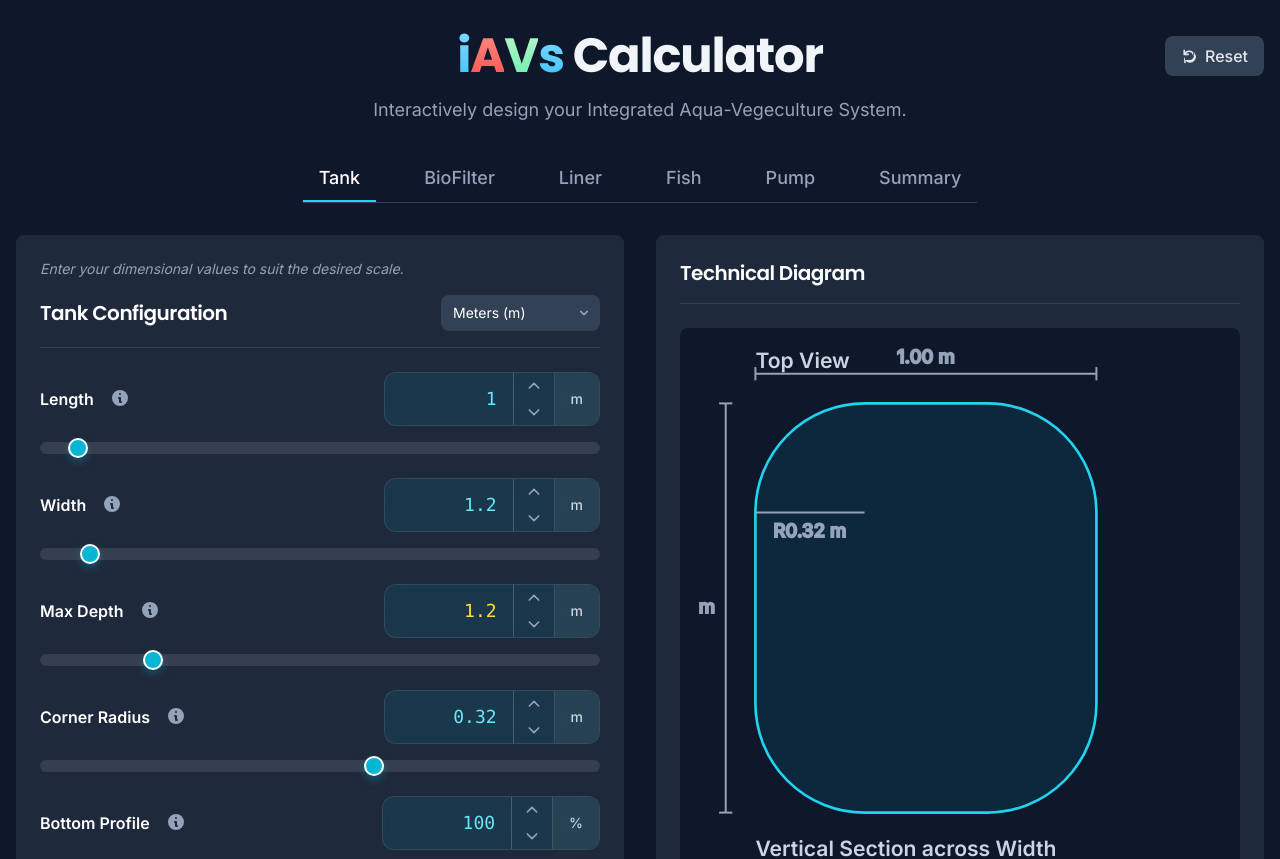
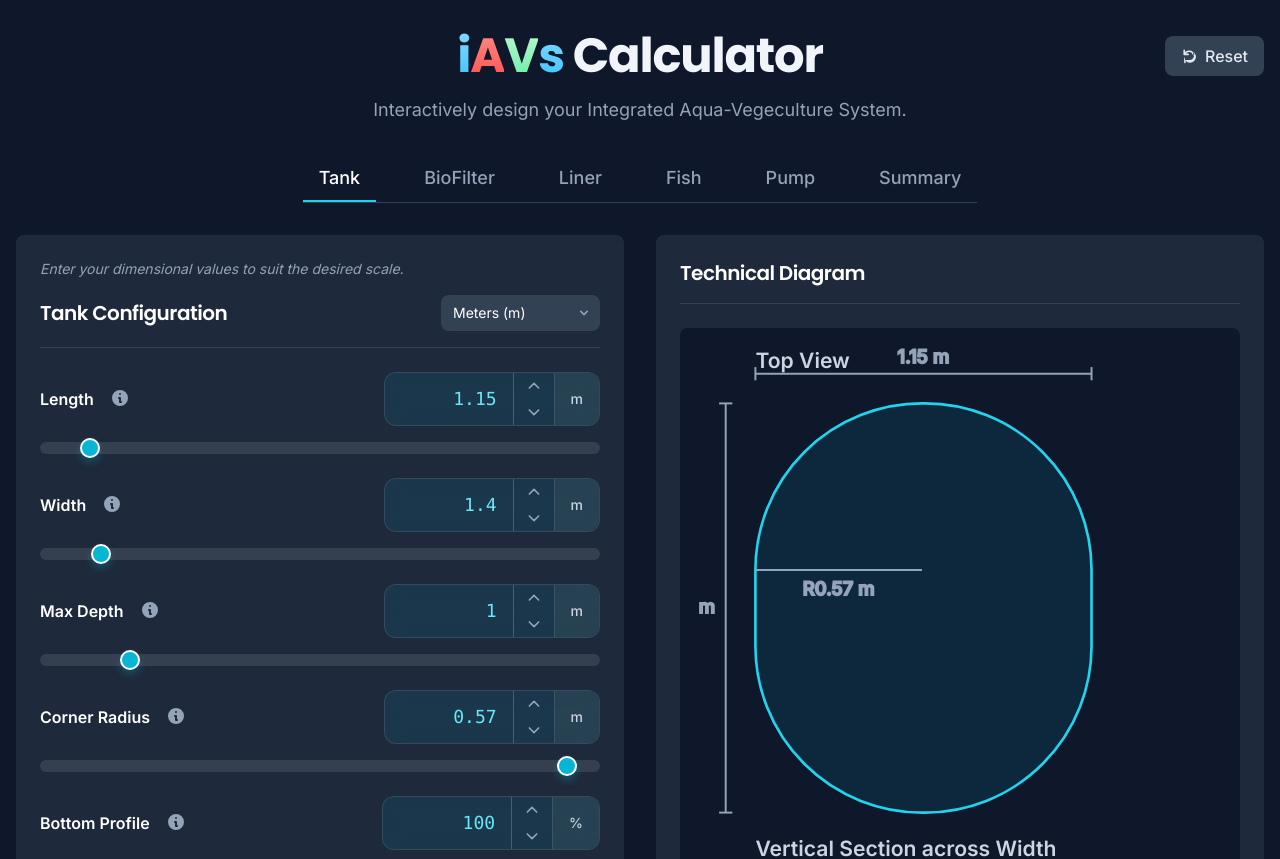
Before and after one commit to adminiavs/iAVs-Calculator, a React (Vite) app: page / in a window 1280 px wide. Shown: the top 859 px of the page. Built offline with nearby package versions, Linux system fonts and the light colour scheme.

Commit message:
Update default settings and fix corner radius warning thresholds

```diff
--- a/App.tsx
+++ b/App.tsx
@@ -33,17 +33,17 @@ const unitConversions = {
 };
 
 const DEFAULT_TANK_DIMENSIONS: TankDimensions = {
-  length: 1000,
-  width: 1200,
-  depth: 1200,
-  cornerRadius: 320,
+  length: 1150,  // 1.15m in mm
+  width: 1400,   // 1.4m in mm
+  depth: 1000,   // 1.0m in mm
+  cornerRadius: 570,  // 0.57m in mm
   curveDepth: 100,
 };
 
 const DEFAULT_BIOFILTER_DIMENSIONS: BiofilterDimensions = {
-  width: 1200,
-  length: 5000,
-  shallowDepth: 300,
+  width: 1200,   // 1.2m in mm
+  length: 5000,  // 5.0m in mm
+  shallowDepth: 300,  // 0.3m in mm
   freeboard: 0,
   slope: 2,
 };
@@ -429,11 +429,11 @@ export default function App(): React.ReactNode {
     const maxRadius = shortestSide / 2;
     if (r > maxRadius) return 'red';
 
-    // Yellow (CAUTION): Corner radius too small (less than 5% of shortest side)
-    const yellowThreshold = shortestSide * 0.05;
+    // Yellow (CAUTION): Corner radius too small (less than 20% of shortest side)
+    const yellowThreshold = shortestSide * 0.2;
     if (r < yellowThreshold) return 'yellow';
 
-    // Optimal range: Between 5% and 50% of shortest side (including perfect circle)
+    // Optimal range: Between 20% and 50% of shortest side (including perfect circle)
     return 'cyan';
   }, [dimensions.cornerRadius, dimensions.length, dimensions.width]);
 
@@ -465,7 +465,7 @@ export default function App(): React.ReactNode {
 
   const optimalRadiusTooltip = useMemo(() => {
     const shortestSide = Math.min(dimensions.length, dimensions.width);
-    const yellowThreshold = shortestSide * 0.05;
+    const yellowThreshold = shortestSide * 0.2;
     const maxRadius = shortestSide / 2;
 
     const converter = unitConversions[unit].fromMM;
@@ -560,7 +560,7 @@ export default function App(): React.ReactNode {
       if (cornerRadiusColor === 'red') {
         allWarnings.push(`Error: Corner radius cannot exceed half of the shortest side. Adjust radius or tank dimensions. Current radius (${(dimensions.cornerRadius / 1000).toFixed(2)}m) exceeds the maximum allowed value of ${(maxRadius / 1000).toFixed(2)}m.`);
       } else {
-        allWarnings.push(`Caution: Very small corner radius may reduce structural stability or make lining difficult. Current radius (${(dimensions.cornerRadius / 1000).toFixed(2)}m) is less than 5% of the shortest side.`);
+        allWarnings.push(`Caution: Very small corner radius may reduce structural stability or make lining difficult. Current radius (${(dimensions.cornerRadius / 1000).toFixed(2)}m) is less than 20% of the shortest side.`);
       }
     }
     if (aspectRatioColor !== 'cyan') {
```
Also changed, not shown: images/rain.png (added).
